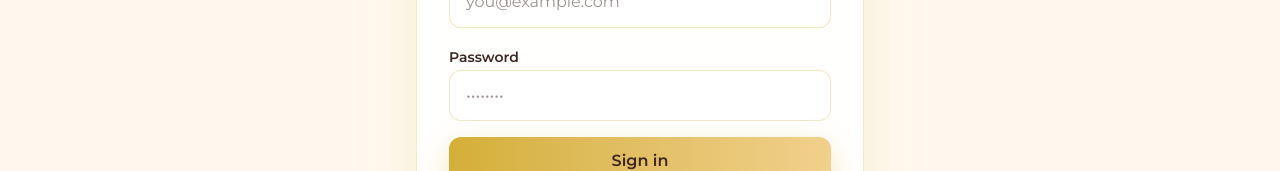
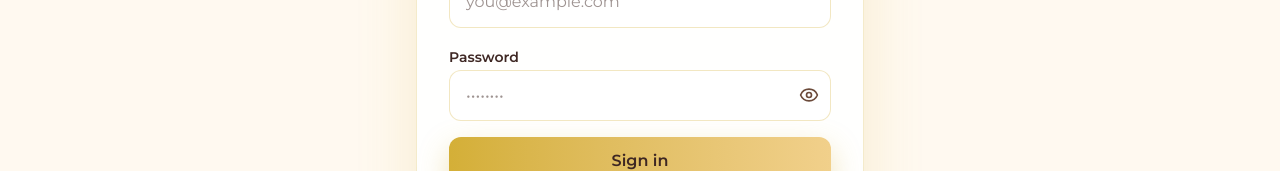
Before and after one commit to Alifb3101/Just_gold_website, a React (Vite) app: page /login in a window 1280 px wide. Shown: the part 555-726 px from the top of the page. Built offline with nearby package versions, Linux system fonts and the light colour scheme; no server answers.

Commit message:
Add password visibility toggle with eye icon to login page

```diff
--- a/src/app/pages/LoginPage.tsx
+++ b/src/app/pages/LoginPage.tsx
@@ -2,6 +2,7 @@ import React from "react";
 import { useForm } from "react-hook-form";
 import { Link, useLocation, useNavigate } from "react-router-dom";
 import { toast } from "sonner";
+import { Eye, EyeOff } from "lucide-react";
 import { useAuth } from "@/app/contexts/AuthContext";
 import { ApiError } from "@/app/api/http";
 
@@ -15,6 +16,7 @@ export function LoginPage() {
   const navigate = useNavigate();
   const location = useLocation();
   const prefillEmail = (location.state as any)?.email ?? "";
+  const [showPassword, setShowPassword] = React.useState(false);
 
   const {
     register,
@@ -68,12 +70,26 @@ export function LoginPage() {
 
           <div className="space-y-2">
             <label className="text-sm font-semibold text-[#3E2723]">Password</label>
-            <input
-              type="password"
-              className="w-full rounded-xl border border-[#D4AF37]/30 bg-white/80 px-4 py-3 focus:outline-none focus:border-[#D4AF37]"
-              placeholder="••••••••"
-              {...register("password", { required: "Password is required" })}
-            />
+            <div className="relative">
+              <input
+                type={showPassword ? "text" : "password"}
+                className="w-full rounded-xl border border-[#D4AF37]/30 bg-white/80 px-4 py-3 pr-12 focus:outline-none focus:border-[#D4AF37]"
+                placeholder="••••••••"
+                {...register("password", { required: "Password is required" })}
+              />
+              <button
+                type="button"
+                onClick={() => setShowPassword(!showPassword)}
+                className="absolute right-3 top-1/2 -translate-y-1/2 text-[#6B4A3A] hover:text-[#D4AF37] transition-colors"
+                aria-label={showPassword ? "Hide password" : "Show password"}
+              >
+                {showPassword ? (
+                  <EyeOff className="w-5 h-5" />
+                ) : (
+                  <Eye className="w-5 h-5" />
+                )}
+              </button>
+            </div>
             {errors.password && <p className="text-xs text-red-600">{errors.password.message}</p>}
           </div>
 
```
